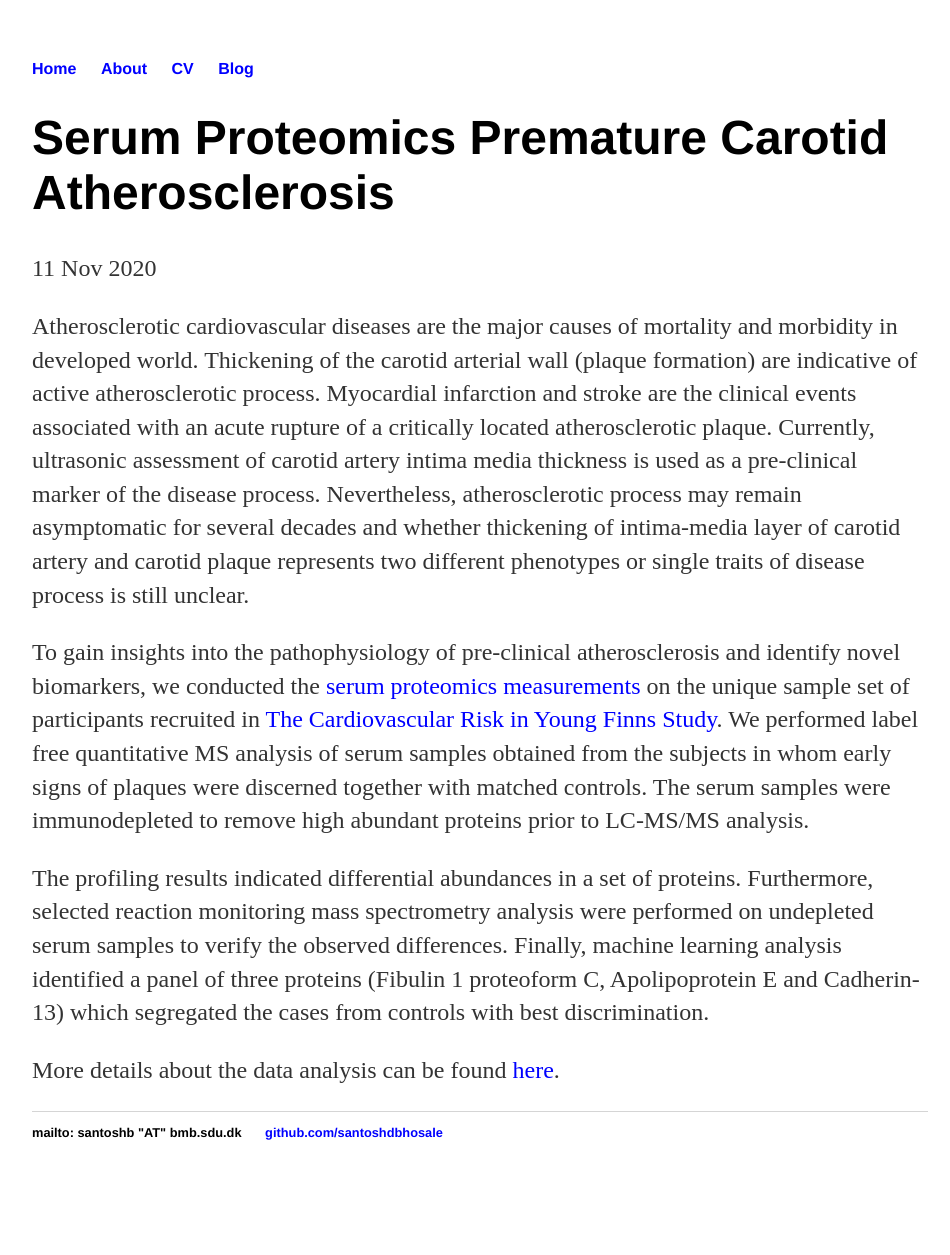
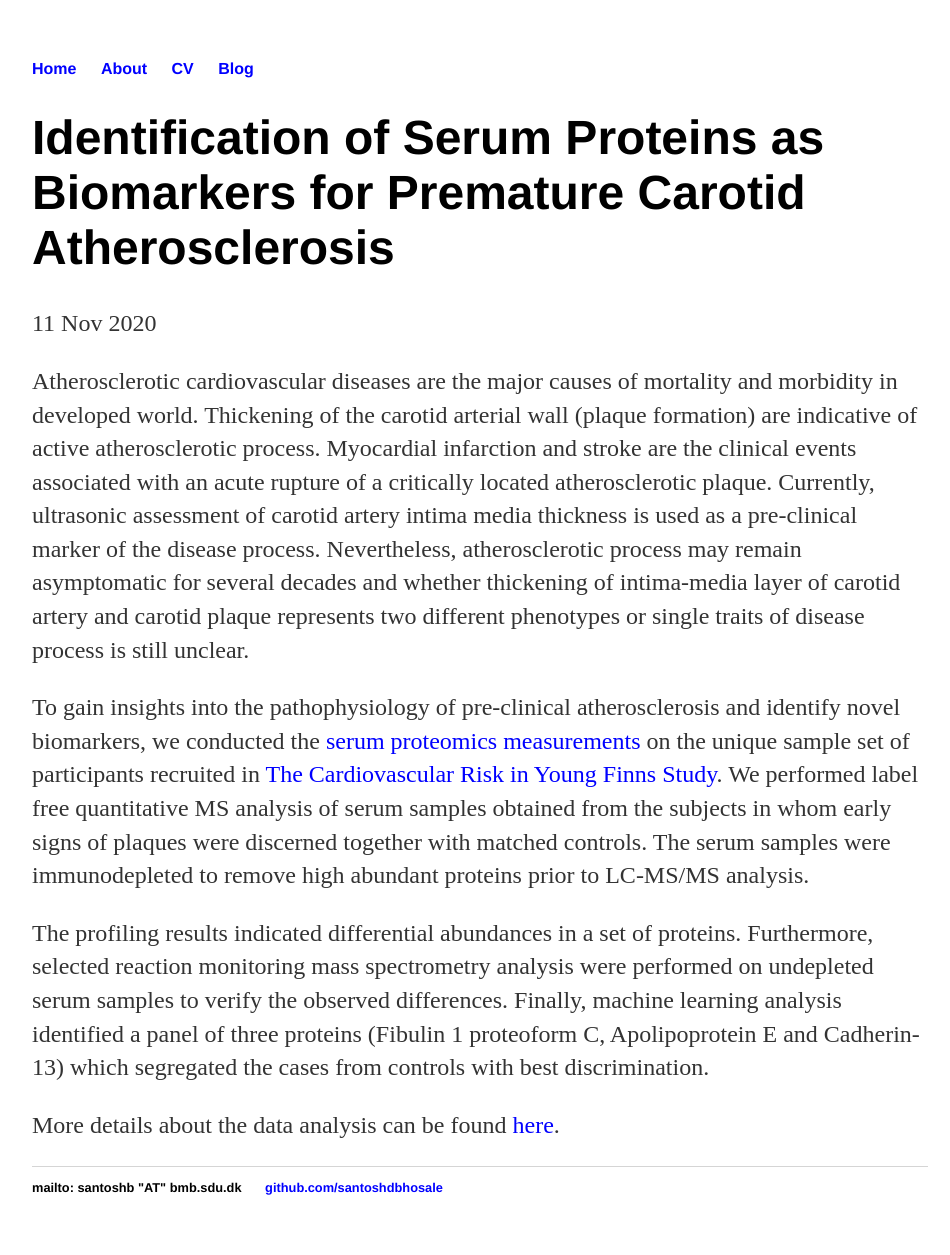
Before and after one commit to santoshdbhosale/santoshdbhosale.github.io, a Jekyll site: the page built from _posts/2020-11-11-Serum-Proteomics-Atherosclerosis.md, in a window 1280 px wide. Shown: the whole page, without its empty margins (160-1110 px from the left). Built offline with Jekyll 4.4.1, drawn with Linux system fonts in a browser that asks for light colours; before the commit the page ends 1200 px from its top, so only the background shows below that.

Commit message:
Update 2020-11-11-Serum-Proteomics-Atherosclerosis.md

```diff
--- a/_posts/2020-11-11-Serum-Proteomics-Atherosclerosis.md
+++ b/_posts/2020-11-11-Serum-Proteomics-Atherosclerosis.md
@@ -1,6 +1,6 @@
 ---
 layout: post
-title: "Serum Proteomics Premature Carotid Atherosclerosis"
+title: "Identification of Serum Proteins as Biomarkers for Premature Carotid Atherosclerosis"
 date: 2020-11-11
 ---
 Atherosclerotic cardiovascular diseases are the major causes of mortality and morbidity in developed world. Thickening of the carotid arterial wall (plaque formation) are indicative of active atherosclerotic process.
```
